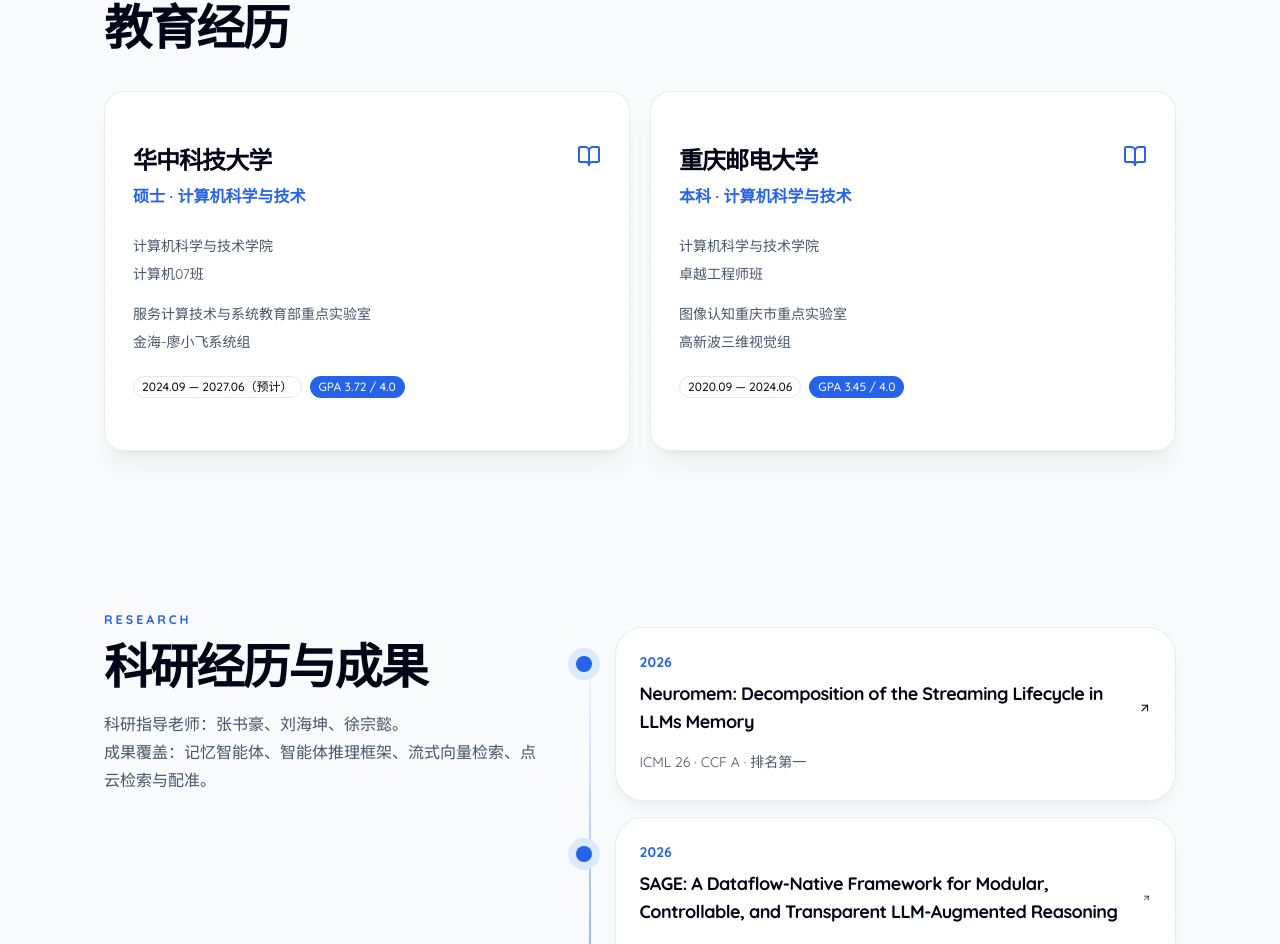
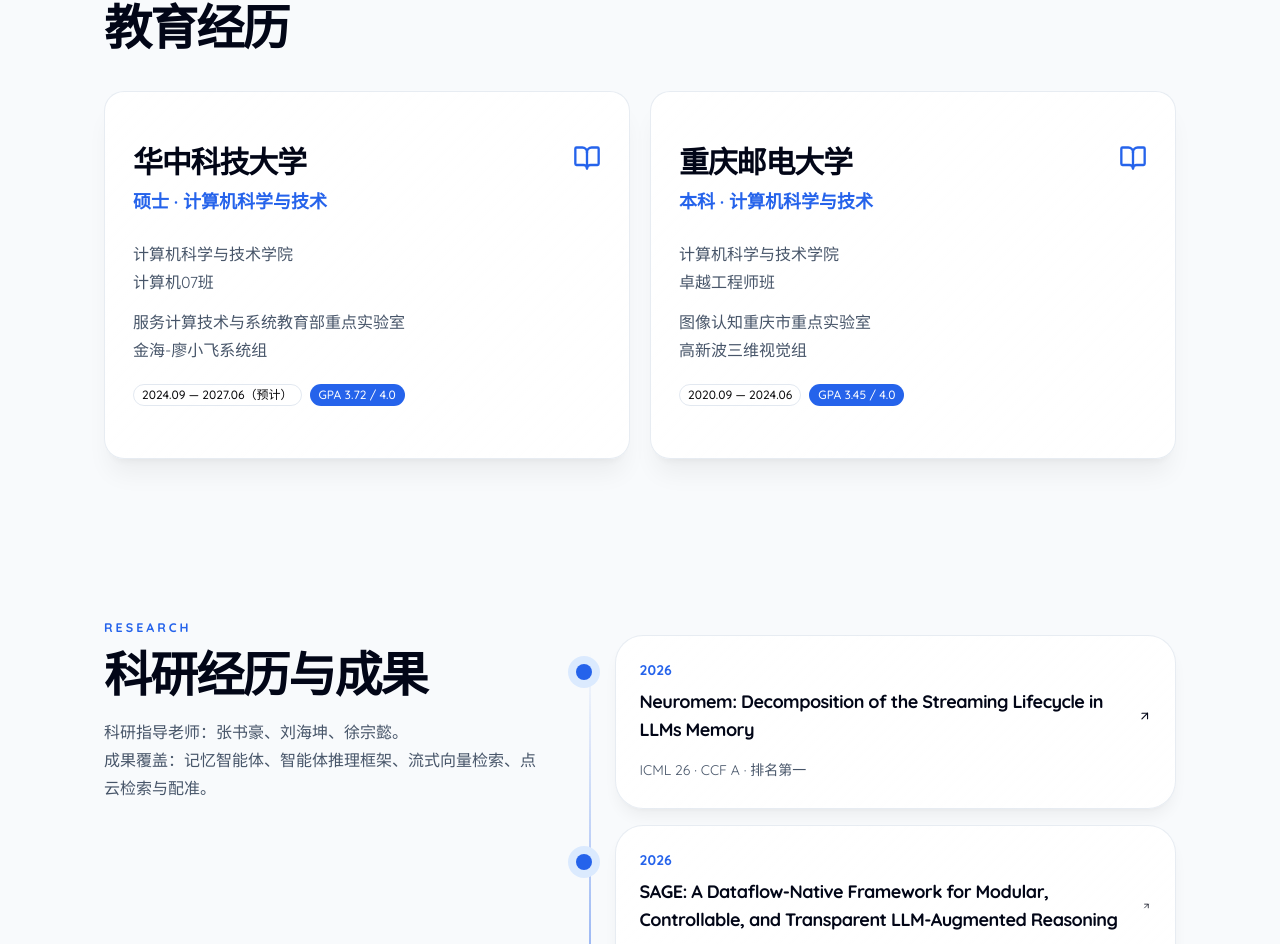
Before and after one commit to KimmoZAG/Intro4kimmo, a React (Vite) app: page / in a window 1280 px wide. Shown: the part 2906-3850 px from the top of the page. Built offline with nearby package versions, Linux system fonts and the light colour scheme.

Commit message:
调大教育经历板块字号

```diff
--- a/src/App.tsx
+++ b/src/App.tsx
@@ -507,12 +507,12 @@
               <CardContent className="p-6 sm:p-7">
                 <div className="flex items-start justify-between gap-4">
                   <div>
-                    <h3 className="text-2xl font-black tracking-[-0.04em] text-slate-950 dark:text-white">{item.school}</h3>
-                    <p className="mt-2 text-base font-bold text-blue-600 dark:text-blue-300">{item.degree}</p>
+                    <h3 className="text-3xl font-black tracking-[-0.04em] text-slate-950 dark:text-white">{item.school}</h3>
+                    <p className="mt-2 text-lg font-bold text-blue-600 dark:text-blue-300">{item.degree}</p>
                   </div>
-                  <BookOpen className="size-6 text-blue-600 dark:text-blue-300" aria-hidden="true" />
+                  <BookOpen className="size-7 text-blue-600 dark:text-blue-300" aria-hidden="true" />
                 </div>
-                <div className="mt-6 space-y-3 text-sm leading-7 text-slate-600 dark:text-slate-300">
+                <div className="mt-6 space-y-3 text-base leading-7 text-slate-600 dark:text-slate-300">
                   <p><LineBreakText text={item.college} /></p>
                   <p><LineBreakText text={item.lab} /></p>
                   <div className="flex flex-wrap gap-2 pt-2">
```
